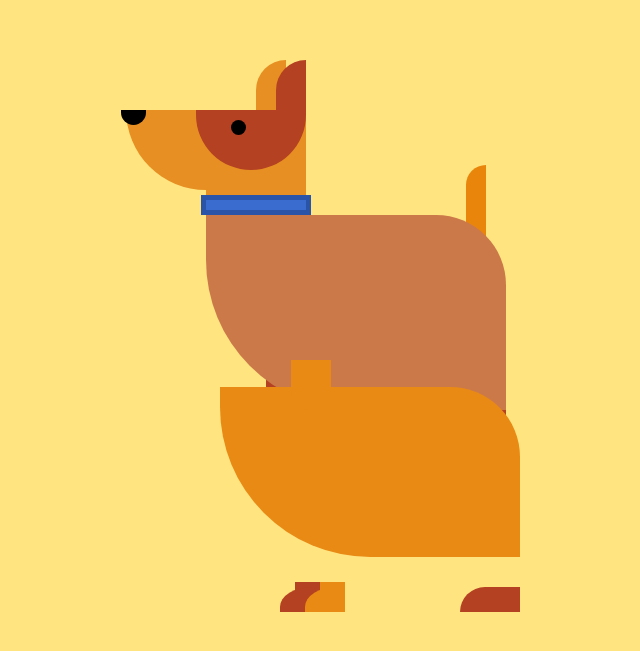
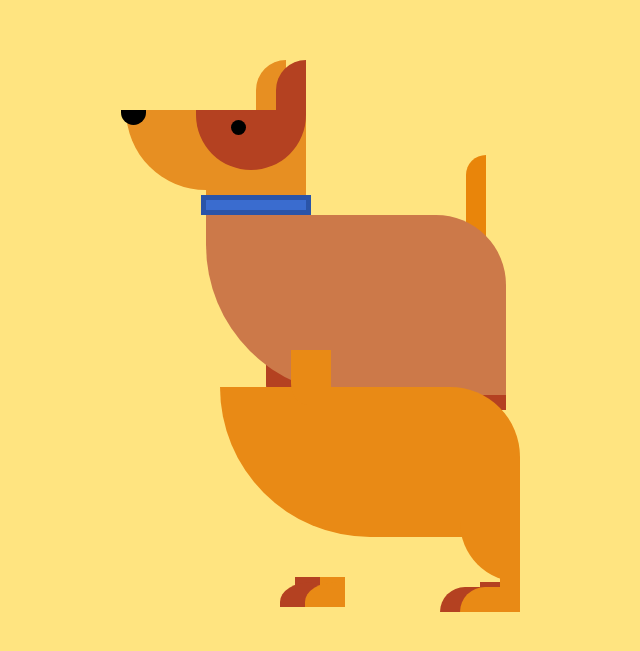
Before and after one commit to kritishukla1121/Blocks-Dog, a plain HTML site: page task6.html in a window 1280 px wide. Shown: the part 143-794 px from the top of the page, without its empty margins (135-775 px from the left). Drawn offline with Linux system fonts and the light colour scheme.

Commit message:
task6.css

```diff
--- a/task6.css
+++ b/task6.css
@@ -7,6 +7,10 @@ body {
     height: 300px;
     margin: 20% 20%;
 }
+
+
+/* FACE- NOSE, EYES, EARS, PATCH  */
+
 
 .face {
     width: 180px;
@@ -66,6 +70,10 @@ body {
     right: 0px;
 }
 
+
+/* NECK, COLLAR  */
+
+
 .neck {
     width: 100px;
     height: 10px;
@@ -86,9 +94,13 @@ body {
     z-index: 5;
 }
 
+
+/* BODY SHADOW  */
+
+
 .body-shadow {
     width: 300px;
-    height: 195px;
+    height: 180px;
     background-color: #cc7949;
     border-radius: 0px 70px 0px 150px;
     position: relative;
@@ -96,6 +108,10 @@ body {
     top: 25px;
     z-index: 2;
 }
+
+
+/* BACK LEG'S PART  */
+
 
 .leg-back .backleg-part1 {
     width: 40px;
@@ -113,7 +129,7 @@ body {
     background-color: #b44121;
     position: absolute;
     left: 430px;
-    bottom: 65px;
+    bottom: 70px;
 }
 
 .leg-back .backleg-part3 {
@@ -123,10 +139,10 @@ body {
     border-radius: 80% 0% 0% 0%;
     position: absolute;
     left: 415px;
-    bottom: 45px;
+    bottom: 50px;
 }
 
-.leg-back .backleg-part4{
+.leg-back .backleg-part4 {
     height: 30px;
     width: 70px;
     background-color: #b44121;
@@ -137,23 +153,36 @@ body {
 }
 
 .leg-back .backleg-part5 {
-    width: 60px;
+    width: 40px;
+    height: 10px;
+    background-color: #b44121;
+    position: absolute;
+    left: 615px;
+    bottom: 65px;
+}
+
+.leg-back .backleg-part6 {
+    width: 80px;
     height: 25px;
     background-color: #b44121;
     border-radius: 100px 0% 0% 0%;
     position: absolute;
-    left: 595px;
+    left: 575px;
     bottom: 45px;
 }
 
+
+/* FRONT LEG'S PART  */
+
+
 .leg-front .frontleg-part1 {
     width: 40px;
-    height: 50px;
+    height: 55px;
     background-color: #e98a15;
     border-radius: 0px 0px 0px 40%;
     position: relative;
     left: 140px;
-    bottom: 25px;
+    bottom: 20px;
     z-index: 3;
     position: relative;
     left: 165px;
@@ -165,7 +194,7 @@ body {
     background-color: #e98a15;
     position: absolute;
     left: 455px;
-    bottom: 65px;
+    bottom: 70px;
     z-index: 3;
 }
 
@@ -176,43 +205,63 @@ body {
     border-radius: 80% 0% 0% 0%;
     position: absolute;
     left: 440px;
+    bottom: 50px;
+    z-index: 3;
+}
+
+.leg-front .frontleg-part4 {
+    height: 60px;
+    width: 60px;
+    background-color: #e98a15;
+    border-radius: 0 0 0 100px;
+    position: absolute;
+    left: 595px;
+    bottom: 75px;
+    z-index: 3;
+}
+
+.leg-front .frontleg-part5 {
+    width: 20px;
+    height: 10px;
+    background-color: #e98a15;
+    position: absolute;
+    left: 635px;
+    bottom: 70px;
+    z-index: 3;
+}
+
+.leg-front .frontleg-part6 {
+    width: 60px;
+    height: 25px;
+    background-color: #e98a15;
+    border-radius: 100px 0% 0% 0%;
+    position: absolute;
+    left: 595px;
     bottom: 45px;
     z-index: 3;
 }
 
+/* BODY  */
+
 .body {
     width: 300px;
-    height: 170px;
+    height: 150px;
     background: #e98a15;
     border-radius: 0px 70px 0px 150px;
     position: absolute;
-    bottom: 100px;
+    bottom: 120px;
     left: 355px;
     z-index: 3;
 }
 
-
-
-
+/* TAIL  */
 
 .tail {
     width: 20px;
     height: 100px;
     background: #e9850a;
-    border-radius: 100px 0 0 0 ;
+    border-radius: 100px 0 0 0;
     position: relative;
     left: 340px;
     bottom: 350px;
 }
-
-/* .leg.back {
-    position: absolute;
-    right: 20px;
-} */
-
-
-
-/*
-
-
-*/
```
